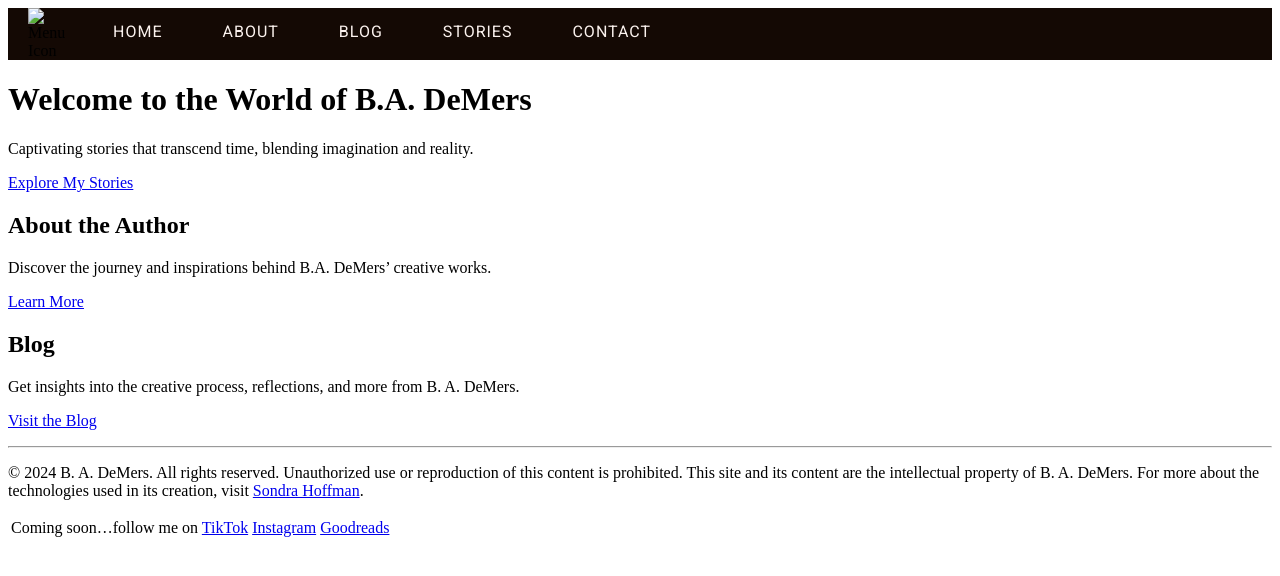
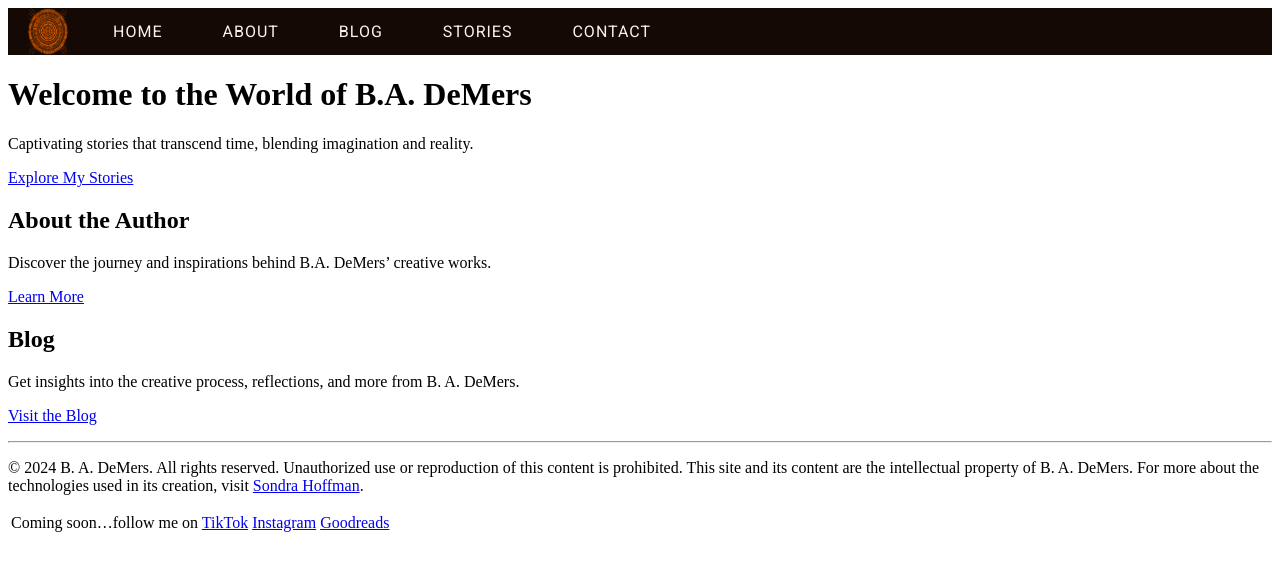
Before and after one commit to fleekgonzalo/storiesbydemers, a Jekyll site: the page built from index.md, in a window 1280 px wide. Shown: the top 576 px of the page. Built offline with Jekyll 4.4.1, drawn with Linux system fonts in a browser that asks for light colours.

Commit message:
fix: update image source to use relative_url for improved compatibility

```diff
--- a/_layouts/default.html
+++ b/_layouts/default.html
@@ -12,7 +12,7 @@
   <header>
     <nav class="navbar">
       <ul class="menu">
-        <img src="{{ site.baseurl }}/assets/images/menu-icon.png" alt="Menu Icon" class="menu-icon">
+        <img src="{{ '/assets/images/menu-icon.png' | relative_url }}" alt="Menu Icon" class="menu-icon">
         <li><a href="{{ site.baseurl }}/">Home</a></li>
         <li><a href="{{ site.baseurl }}/about/">About</a></li>
         <li><a href="{{ site.baseurl }}/blog/">Blog</a></li>
```
